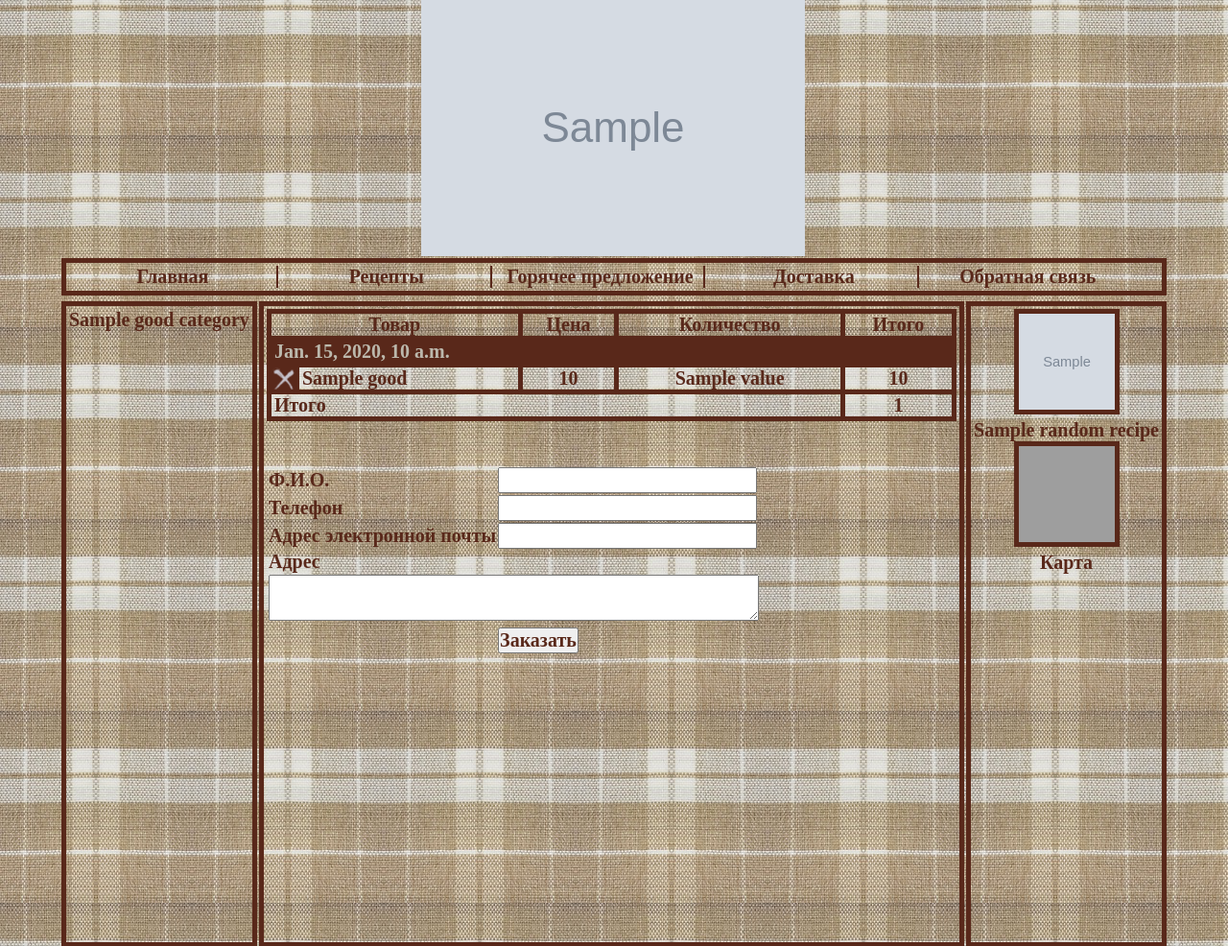
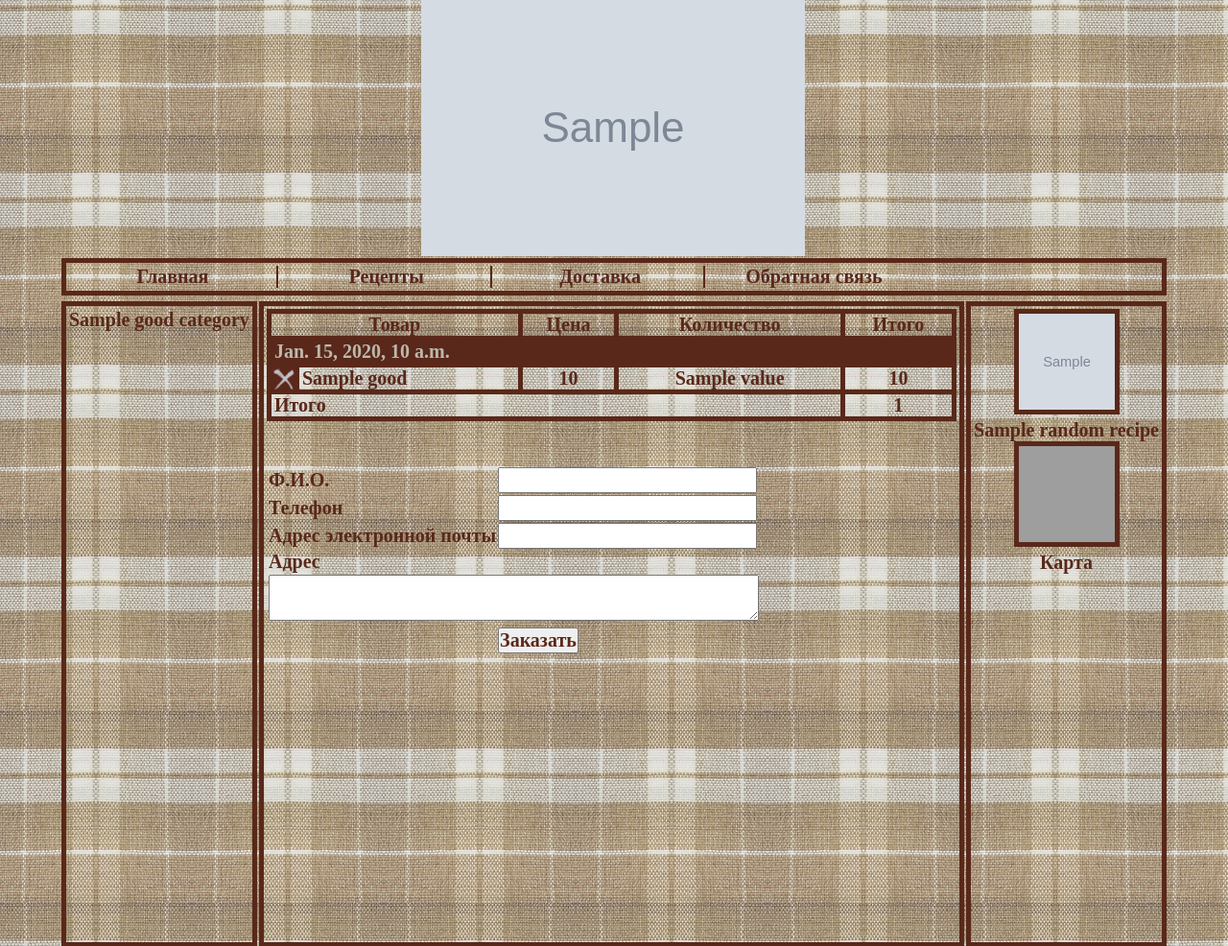
Before and after one commit to GSokol/meeetaggsmilk, a Django app: template templates/card.html in a window 1280 px wide. Shown: the part 59-1045 px from the top of the page at 96% size. Run offline with Django 3.2, Linux system fonts and the light colour scheme; the template is opened without the code that fills it: most values are stand-ins (such as "Sample title", 1, 10 or a date in 2020); grey boxes marked "Sample" are stand-in pictures; grey boxes are pictures that could not be loaded.

Commit message:
no hot ads

```diff
--- a/templates/base.html
+++ b/templates/base.html
@@ -56,10 +56,10 @@
                 onclick="(function() { document.location.href = '{% url 'url_recipe_categories' %}'; return false; })()">
 							Рецепты
 						</LI>
-						<LI class="{% block horizontal_menu_item_resides %}horizontal-menu-item clickable{% endblock %}"
+<!--						<LI class="{% block horizontal_menu_item_resides %}horizontal-menu-item clickable{% endblock %}"
                 onclick="(function() { document.location.href = '{% url 'url_resides' %}'; return false; })()">
 							Горячее предложение
-						</LI>
+              </LI> -->
 						<LI class="{% block horizontal_menu_item_delivery %}horizontal-menu-item clickable{% endblock %}"
                 onclick="(function() {document.location.href = '{% url 'url_delivery' %}'; return false; })()">Доставка</LI>
 						<LI class="horizontal-menu-item horizontal-menu-item-callback clickable">Обратная связь</LI>
```
